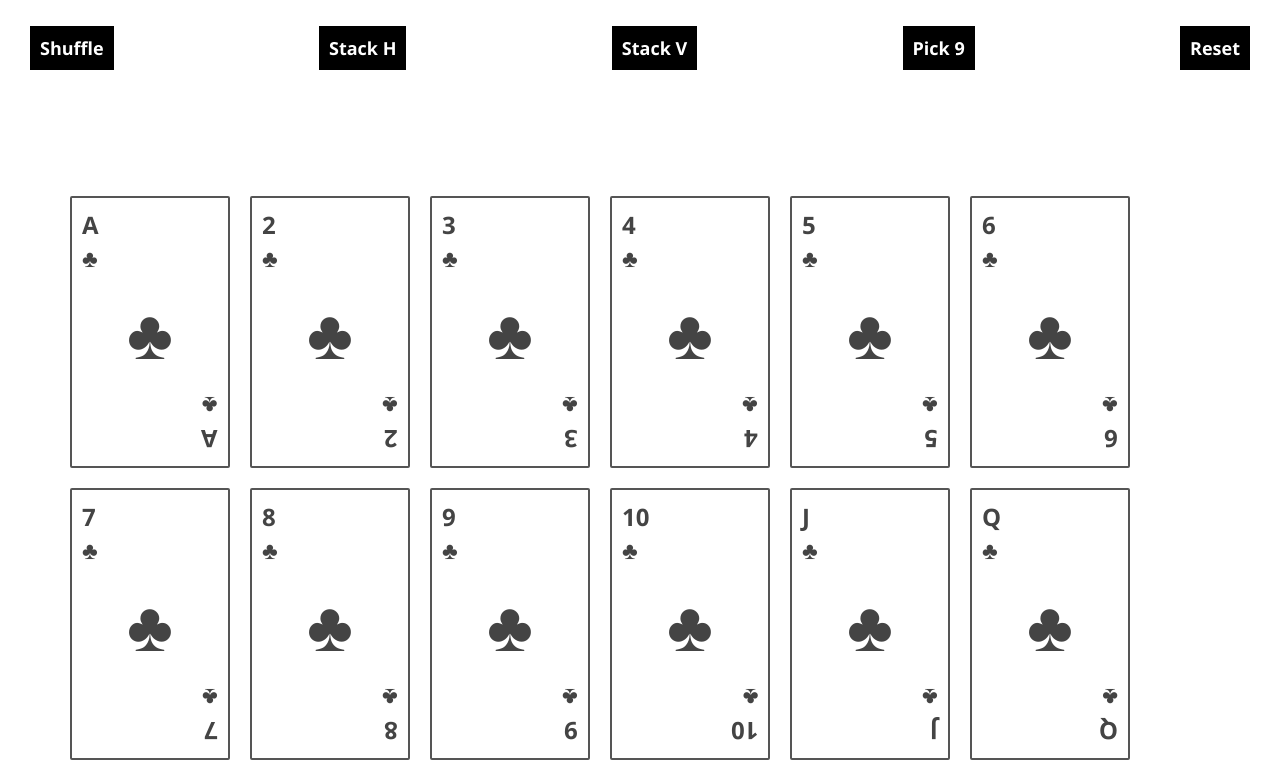
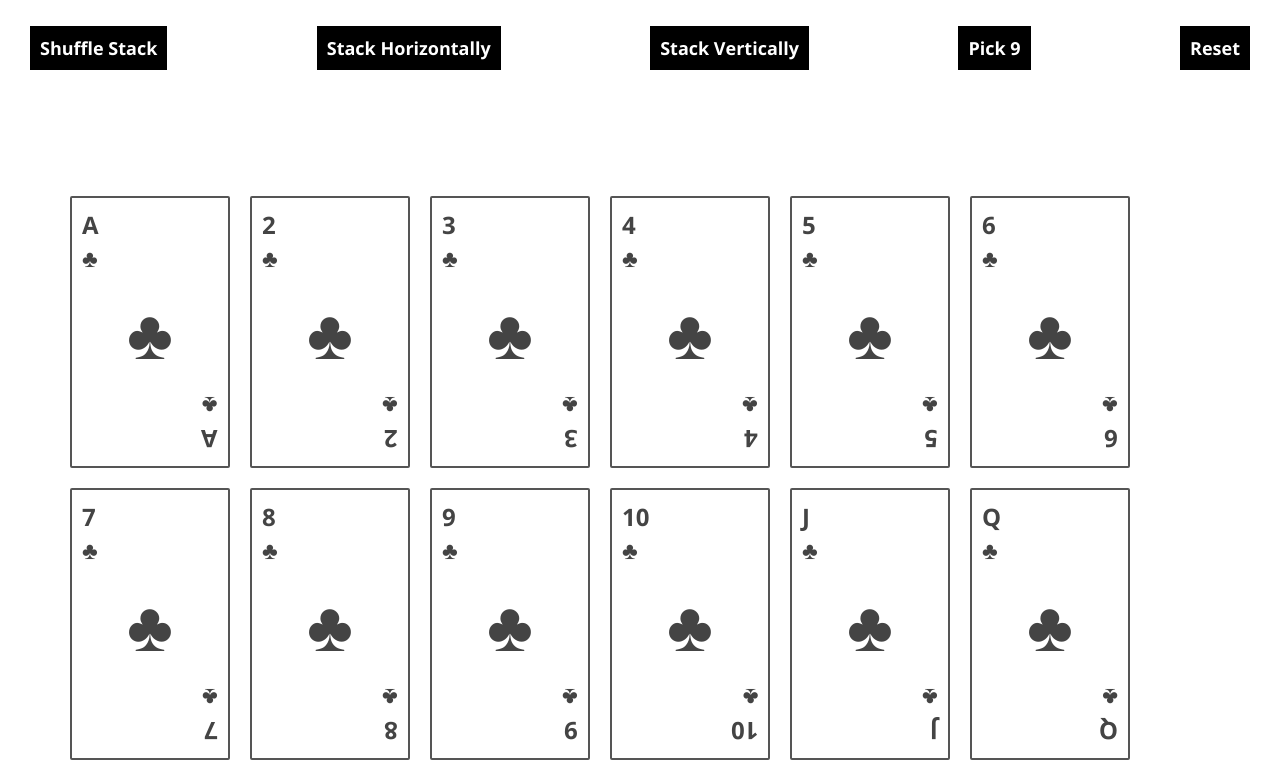
Before and after one commit to oluwaseye/deck-of-cards, a plain HTML site: page index.html in a window 1280 px wide. Shown: the top 777 px of the page. Drawn offline with nearby package versions, Linux system fonts and the light colour scheme.

Commit message:
Renamed CTA texts

```diff
--- a/index.html
+++ b/index.html
@@ -17,13 +17,13 @@
       <div class="ctas">
         <ul>
             <li>
-            <a id="shuffle">Shuffle</a>
+            <a id="shuffle">Shuffle Stack</a>
             </li>
             <li>
-            <a id="stack-h">Stack H</a>
+            <a id="stack-h">Stack Horizontally</a>
             </li>
             <li>
-            <a id="stack-v">Stack V</a>
+            <a id="stack-v">Stack Vertically</a>
             </li>
             <li>
             <a id="pick-9">Pick 9</a>
```
